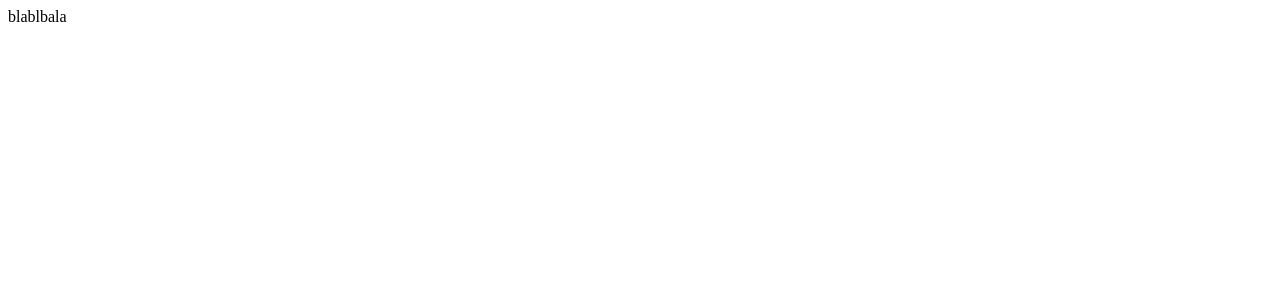
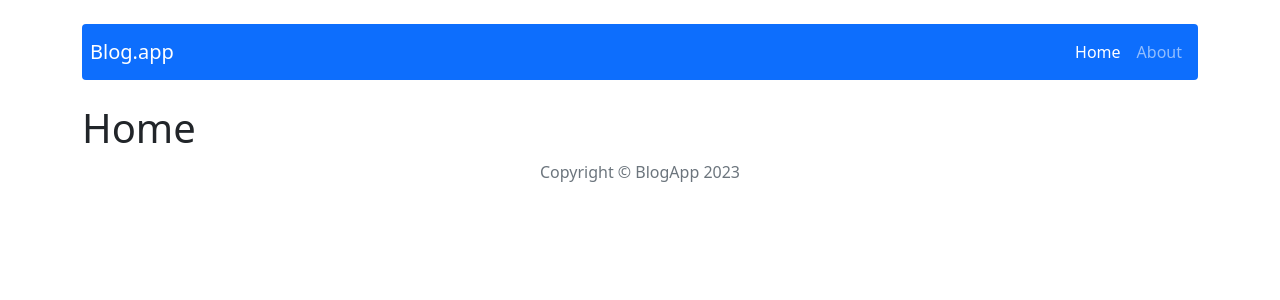
Before and after one commit to BoloMaster7/react-blog, a React (Create React App) app: page / in a window 1280 px wide. Shown: the top 300 px of the page. Built offline with nearby package versions, Linux system fonts and the light colour scheme.

Commit message:
Navbar and footer

```diff
--- a/src/App.js
+++ b/src/App.js
@@ -6,19 +6,26 @@
 import PostAdd from './components/pages/PostAdd/PostAdd';
 import { Routes, Route} from 'react-router-dom';
 import SinglePost from './components/pages/SinglePost/SinglePost';
+import { Container } from 'react-bootstrap';
+import Header from './components/views/Header/Header';
+import Footer from './components/views/Footer/Footer';
 
 
 function App() {
   return (
     <main>
-    <Routes>
+   <Container>
+  <Header />
+  <Routes>
     <Route path="/" element={<Home />} />
-    <Route path="/about" element={<About/>} />
-    <Route path="/singlepost" element={<SinglePost/>} />
-    <Route path="/postadd" element={<PostAdd/>} />
-    <Route path="/postedit" element={<PostEdit/>} />
-    <Route path="*" element={<NotFound/>} />
- </Routes>
+    <Route path="/post/:id" element={<SinglePost />} />
+    <Route path="/post/add" element={<PostAdd />} />
+    <Route path="/post/edit/:id" element={<PostEdit />} />
+    <Route path="/about" element={<About />} />
+    <Route path="*" element={<NotFound />} />
+  </Routes>
+  <Footer />
+</Container>
   </main>
   );
 }
--- a/src/components/pages/About/About.js
+++ b/src/components/pages/About/About.js
@@ -5,7 +5,7 @@
   return (
     <div>
 
-        <p>Lorem ipsum</p>
+        <p>About</p>
      </div>
   );
 };
--- a/src/components/pages/Home/Home.js
+++ b/src/components/pages/Home/Home.js
@@ -3,9 +3,10 @@
 const Home = () => {
   return (
     <main>
-      <>
-     blablbala
-    </>
+      <div>
+    <h1>Home</h1>
+
+    </div>
   </main>
   );
 };
--- /dev/null
+++ b/src/components/views/Footer/Footer.js
@@ -0,0 +1,15 @@
+import React from 'react';
+
+
+
+
+const Footer = () => {
+  return (
+  <div className="text-center text-muted">
+    Copyright  © BlogApp 2023
+  </div>
+  )
+}
+
+
+export default Footer;
--- /dev/null
+++ b/src/components/views/Header/Header.js
@@ -0,0 +1,13 @@
+import NavBar from '../NavBar/NavBar';
+
+
+const Header = () => {
+  return (
+
+    <NavBar />
+
+  );
+}
+
+
+export default Header;
--- /dev/null
+++ b/src/components/views/NavBar/NavBar.js
@@ -0,0 +1,22 @@
+import { Nav, Navbar } from "react-bootstrap";
+import { NavLink } from "react-router-dom";
+
+
+const NavBar = () => {
+  return (
+
+    <Navbar bg="primary" variant="dark"  className="mt-4 mb-4 rounded justify-content-between p-2">
+
+    <Navbar.Brand href="#home">Blog.app</Navbar.Brand>
+    <Nav className="flex-sm-column flex-md-row">
+    <Nav.Link as={NavLink} to="/">Home</Nav.Link>
+    <Nav.Link as={NavLink} to="/about">About</Nav.Link>
+    </Nav>
+
+  </Navbar>
+
+  );
+}
+
+
+export default NavBar;
--- a/src/index.js
+++ b/src/index.js
@@ -4,6 +4,7 @@
 import store from './redux/store'
 import App from './App';
 import { BrowserRouter } from 'react-router-dom';
+import 'bootstrap/dist/css/bootstrap.min.css';
 
 ReactDOM.render(
   <React.StrictMode>
```
Also changed, not shown: src/reportWebVitals.js (deleted, +0 -13 lines), src/setupTests.js (deleted, +0 -5 lines), src/components/views/Footer/Footer.module.scss (added), src/components/views/Header/Header.module.scss (added), src/components/views/NavBar/NavBar.module.scss (added), src/logo.svg (deleted).
